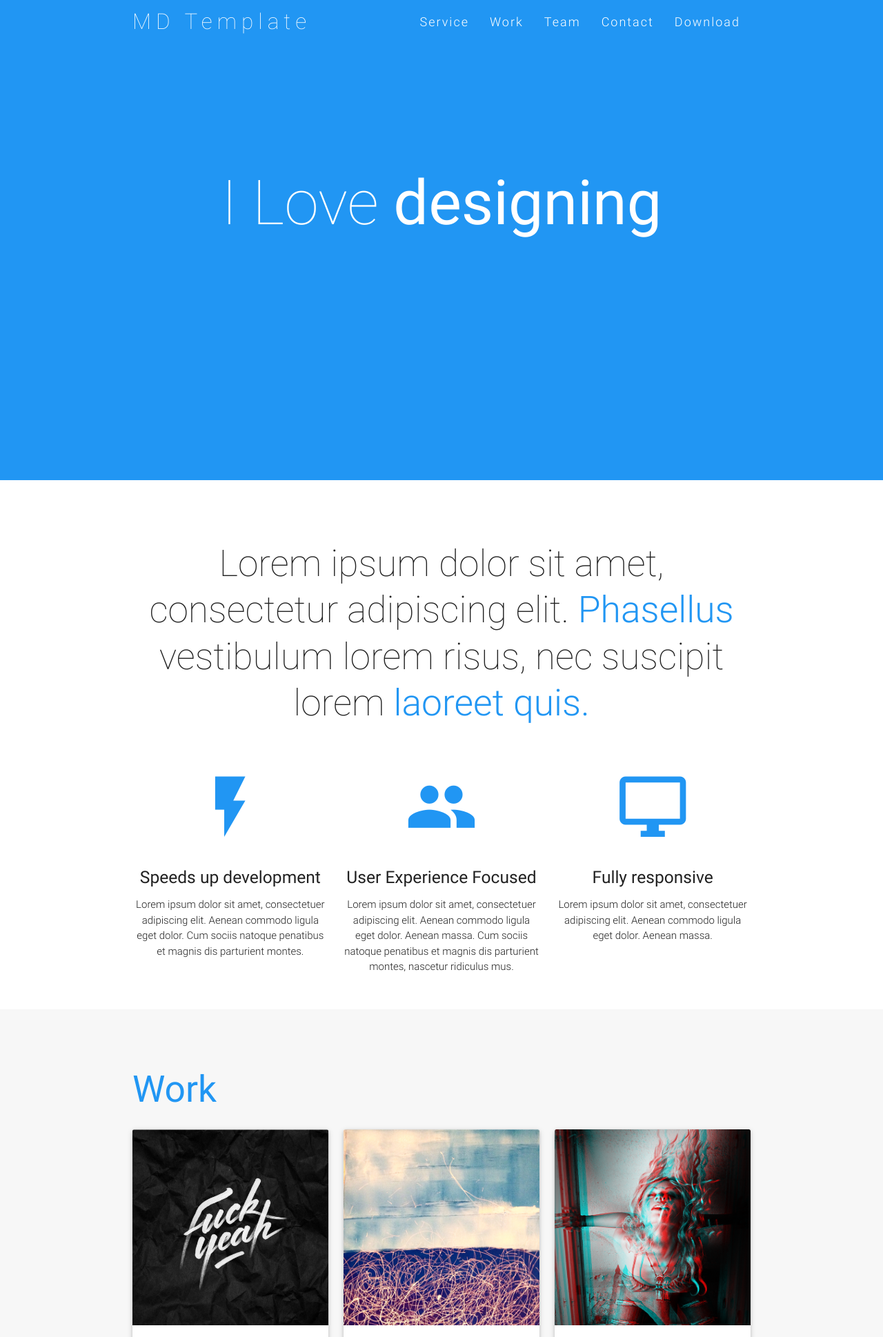
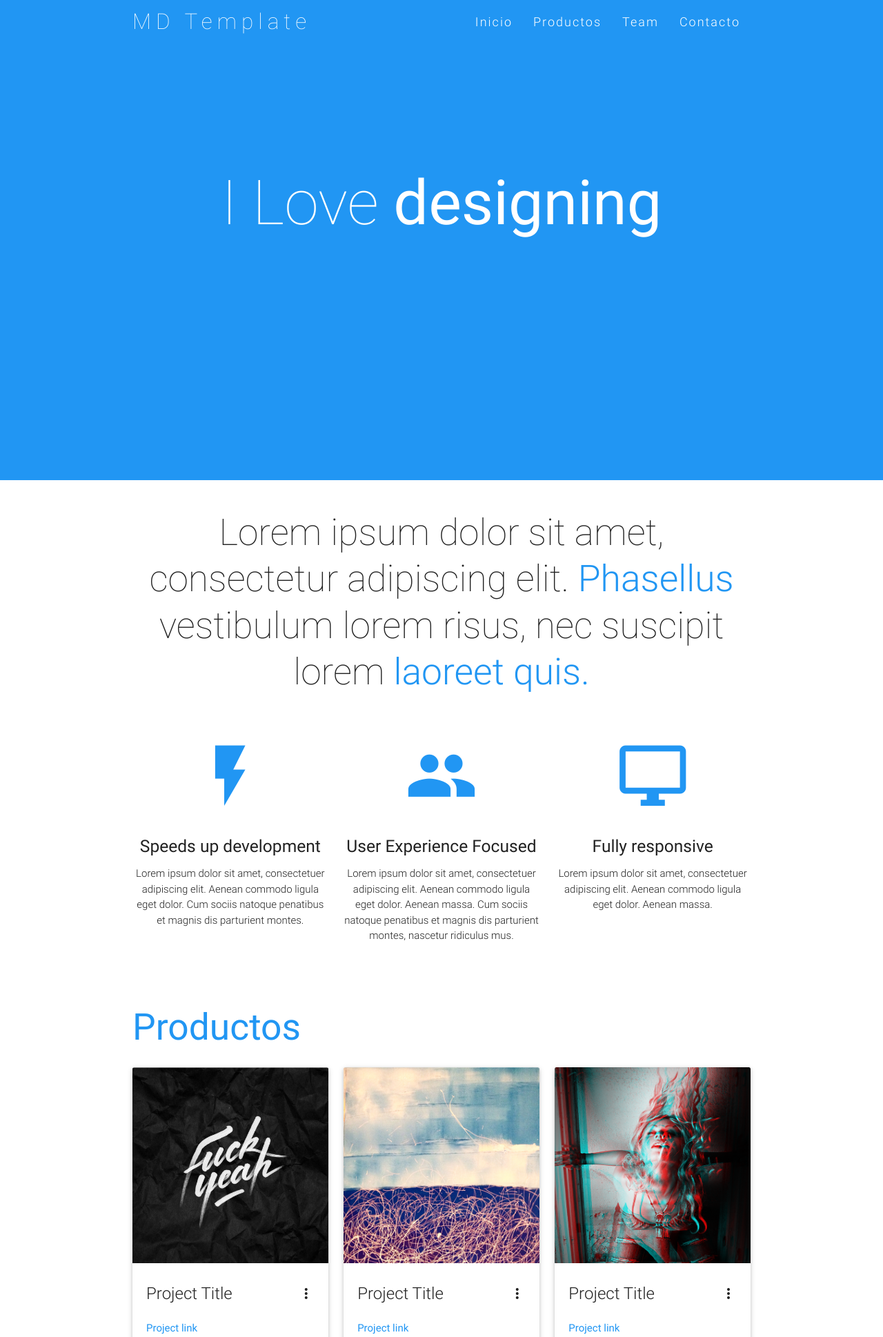
Before and after one commit to AlvaroMrJack/MyPEWeb, a CodeIgniter app: page /mypeweb/ in a window 1280 px wide. Shown: the top 1938 px of the page at 69% size. Run offline with CodeIgniter, Linux system fonts and the light colour scheme.

Commit message:
pequeños cambios

```diff
--- a/application/views/catalogo/catalogo.php
+++ b/application/views/catalogo/catalogo.php
@@ -28,18 +28,16 @@
             <div class="nav-wrapper">
             <a href="<?= base_url(); ?>" id="logo-container" class="brand-logo">MD Template</a>
                 <ul class="right hide-on-med-and-down">
-                    <li><a href="#intro">Service</a></li>
-                    <li><a href="#work">Work</a></li>
+                    <li><a href="#inicio">Inicio</a></li>
+                    <li><a href="#productos">Productos</a></li>
                     <li><a href="#team">Team</a></li>
-                    <li><a href="#contact">Contact</a></li>
-                    <li><a href="https://github.com/joashp/material-design-template" target="_blank">Download</a></li>
+                    <li><a href="#contacto">Contacto</a></li>
                 </ul>
                 <ul id="nav-mobile" class="side-nav">
-                    <li><a href="#intro">Service</a></li>
-                    <li><a href="#work">Work</a></li>
+                    <li><a href="#inicio">Inicio</a></li>
+                    <li><a href="#productos">Productos</a></li>
                     <li><a href="#team">Team</a></li>
-                    <li><a href="#contact">Contact</a></li>
-                    <li><a href="https://github.com/joashp/material-design-template" target="_blank">Download</a></li>
+                    <li><a href="#contacto">Contacto</a></li>
                 </ul>
             <a href="#" data-activates="nav-mobile" class="button-collapse"><i class="mdi-navigation-menu"></i></a>
             </div>
@@ -61,8 +59,8 @@
     </div>
 </div>
 
-<!--Intro and service-->
-<div id="intro" class="section scrollspy">
+<!--inicio and service-->
+<div id="inicio" class="section scrollspy">
     <div class="container">
         <div class="row">
             <div  class="col s12">
@@ -94,10 +92,10 @@
     </div>
 </div>
 
-<!--Work-->
-<div class="section scrollspy" id="work">
+<!--productos-->
+<div class="section scrollspy" id="productos">
     <div class="container">
-        <h2 class="header text_b">Work </h2>
+        <h2 class="header text_b">Productos </h2>
         <div class="row">
             <div class="col s12 m4 l4">
                 <div class="card">
@@ -310,44 +308,11 @@
 </div>
 
 <!--Footer-->
-<footer id="contact" class="page-footer default_color scrollspy">
+<footer id="contacto" class="page-footer default_color scrollspy">
     <div class="container">
         <div class="row">
-            <div class="col l6 s12">
-                <form class="col s12" action="contact.php" method="post">
-                    <div class="row">
-                        <div class="input-field col s6">
-                            <i class="mdi-action-account-circle prefix white-text"></i>
-                            <input id="icon_prefix" name="name" type="text" class="validate white-text">
-                            <label for="icon_prefix" class="white-text">First Name</label>
-                        </div>
-                        <div class="input-field col s6">
-                            <i class="mdi-communication-email prefix white-text"></i>
-                            <input id="icon_email" name="email" type="email" class="validate white-text">
-                            <label for="icon_email" class="white-text">Email-id</label>
-                        </div>
-                        <div class="input-field col s12">
-                            <i class="mdi-editor-mode-edit prefix white-text"></i>
-                            <textarea id="icon_prefix2" name="message" class="materialize-textarea white-text"></textarea>
-                            <label for="icon_prefix2" class="white-text">Message</label>
-                        </div>
-                        <div class="col offset-s7 s5">
-                            <button class="btn waves-effect waves-light red darken-1" type="submit">Submit
-                                <i class="mdi-content-send right white-text"></i>
-                            </button>
-                        </div>
-                    </div>
-                </form>
-            </div>
-            <div class="col l3 s12">
-                <h5 class="white-text">joashpereira.com</h5>
-                <ul>
-                    <li><a class="white-text" href="http://www.joashpereira.com/">Home</a></li>
-                    <li><a class="white-text" href="http://www.joashpereira.com/blog">Blog</a></li>
-                </ul>
-            </div>
-            <div class="col l3 s12">
-                <h5 class="white-text">Social</h5>
+            <div class="col l4 s12">
+                <h5 class="white-text">Redes sociales</h5>
                 <ul>
                     <li>
                         <a class="white-text" href="https://www.behance.net/joashp">
@@ -371,6 +336,34 @@
                     </li>
                 </ul>
             </div>
+            <div class="card blue-grey lighten-5">
+                <div class="col l12 s12">
+                    <form class="col s12" action="contact.php" method="post">
+                        <div class="row">
+                            <div class="input-field col s6">
+                                <i class="mdi-action-account-circle prefix white-text"></i>
+                                <input id="icon_prefix" name="name" type="text" class="validate white-text">
+                                <label for="icon_prefix" class="white-text">Nombre</label>
+                            </div>
+                            <div class="input-field col s6">
+                                <i class="mdi-communication-email prefix white-text"></i>
+                                <input id="icon_email" name="email" type="email" class="validate white-text">
+                                <label for="icon_email" class="white-text">Correo electrónico</label>
+                            </div>
+                            <div class="input-field col s12">
+                                <i class="mdi-editor-mode-edit prefix white-text"></i>
+                                <textarea id="icon_prefix2" name="message" class="materialize-textarea white-text"></textarea>
+                                <label for="icon_prefix2" class="white-text">Mensaje</label>
+                            </div>
+                            <div class="col offset-s7 s5">
+                                <button class="btn waves-effect waves-light red darken-1" type="submit">Submit
+                                    <i class="mdi-content-send right white-text"></i>
+                                </button>
+                            </div>
+                        </div>
+                    </form>
+                </div>
+            </div>
         </div>
     </div>
     <div class="footer-copyright default_color">
```
